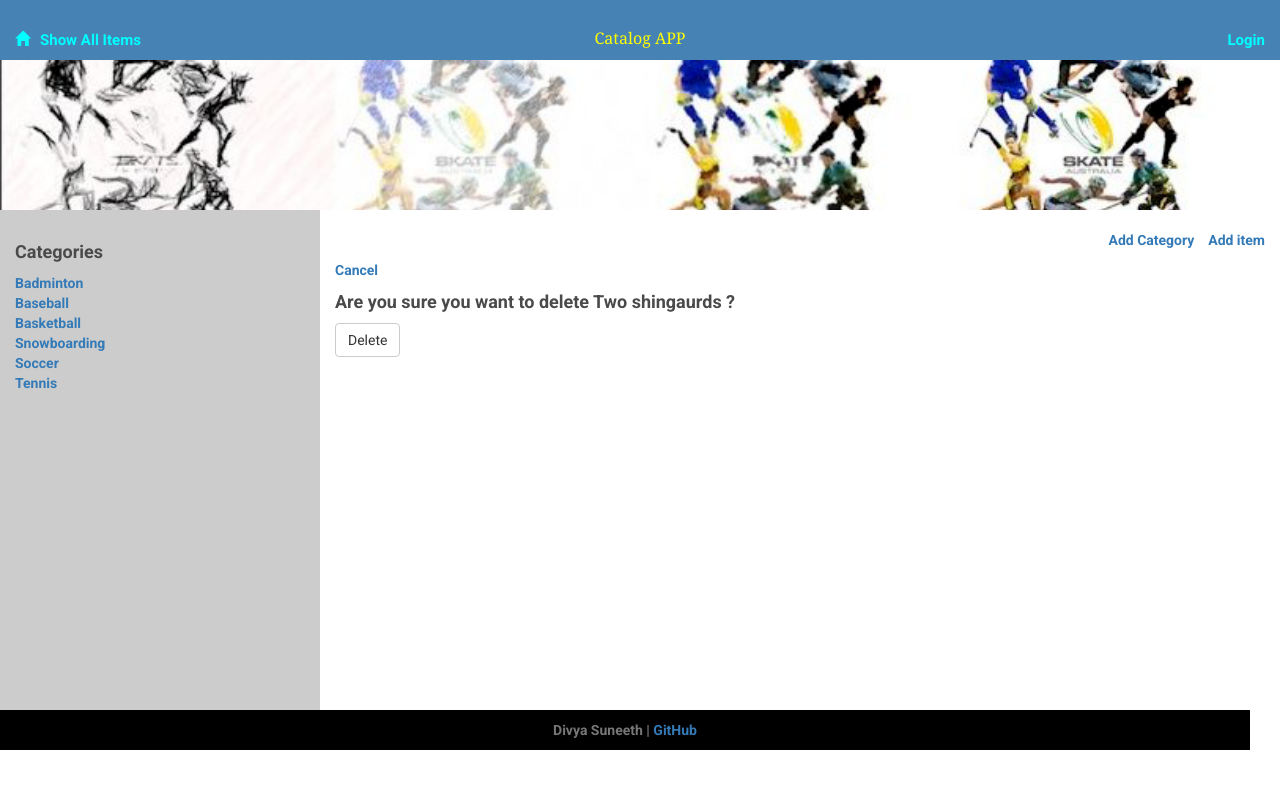
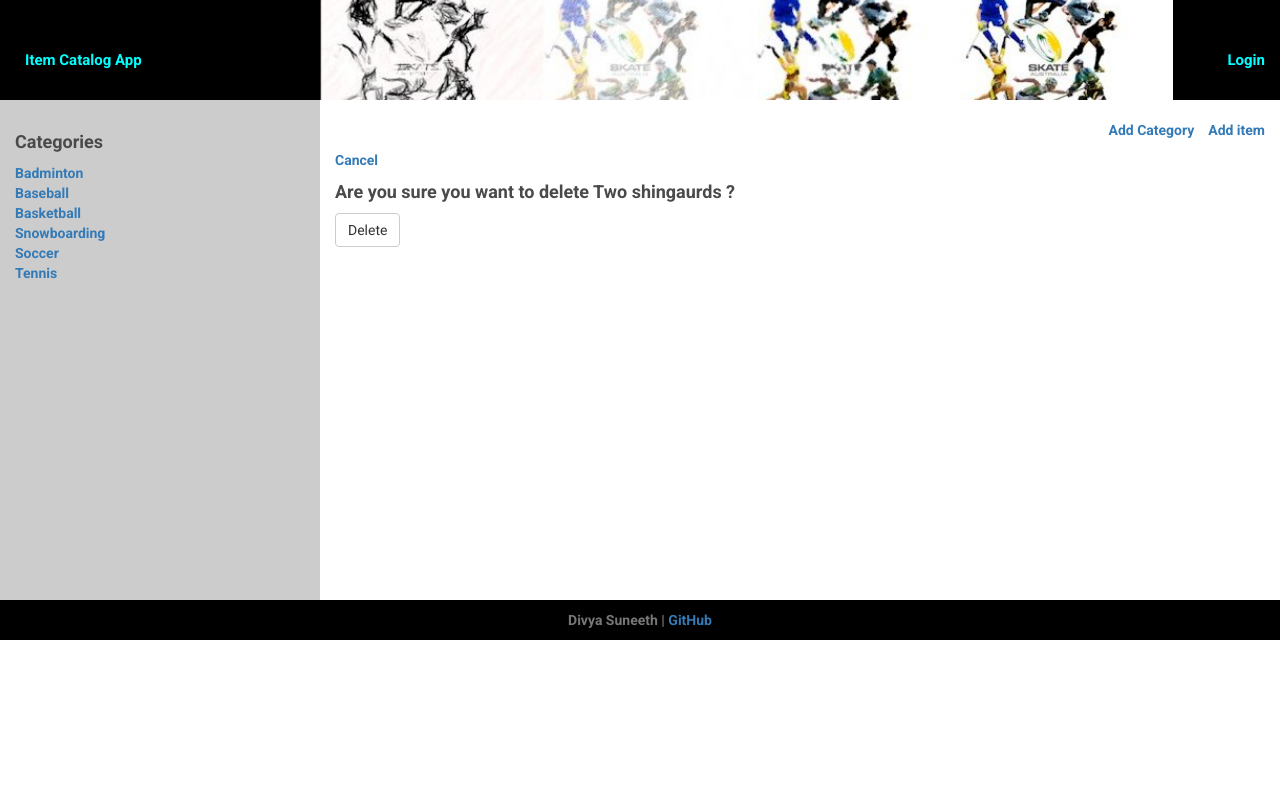
Before and after one commit to divyasuneeth/CatalogAPI, a Flask app: page /catalog/1/delete in a window 1280 px wide. Run offline with Flask 2, Linux system fonts and the light colour scheme; data comes from the database, SQL or seed files in the repository; some libraries are stand-ins or nearby versions.

Commit message:
code to fix header css

```diff
--- a/application.py
+++ b/application.py
@@ -188,8 +188,8 @@ def catalogJSON():
 @app.route('/')
 def showlistItems():
     items = session.query(ListItems).order_by(desc(ListItems.id))
-    if 'username' not in login_session:
-         return render_template('lists.html', categories = categories,items=items)
+    #if 'username' not in login_session:
+        # return render_template('lists.html', categories = categories,items=items)
 
     return render_template('list_private.html', categories = categories,items=items)
 
--- a/static/style1_27.css
+++ b/static/style_1.css
@@ -6,15 +6,15 @@
 body {
   font-family: Arial, Helvetica, sans-serif;
 }
+.menu{margin-top:50px;}
 .top-menu {
-	padding-top: 30px;
-	padding-bottom: 30px;
-	background-color: steelblue;
+
+	background-color: black;
 }
 .top-menu p {
 	margin-bottom: 0;
 	line-height: 16px;
-	color: yellow;
+
 }
 .top-menu a {
 	margin-bottom: 0;
@@ -30,8 +30,8 @@ body {
 	padding-top: 10px;
 }
 .header{
-	font-size: 16px;
-	font-weight: bold;
+	padding: 0px;
+	margin: 0px;
 }
 h4 {
 	font-size: 18px;
@@ -72,15 +72,13 @@ color:red;}
 /* Style the footer */
 #footer
 {
-  width: 100%;
-  display: inline-block;
   padding: 10px;
 	text-align: center;
 	background-color: black;
 	color: white;
 }
 .banner {
-	height: 150px;
+	height: 100px;
 	background: url("/static/SAbanner.png");
 	background-position: right;
 	background-repeat: no-repeat;
--- a/templates/main.html
+++ b/templates/main.html
@@ -3,18 +3,22 @@
 	<head>
 		<link href='http://fonts.googleapis.com/css?family=Roboto:400,300,700' rel='stylesheet' type='text/css'>
 		<link rel="stylesheet" href="//netdna.bootstrapcdn.com/bootstrap/3.1.1/css/bootstrap.min.css">
-		<link rel=stylesheet type=text/css href="{{ url_for('static', filename='style1_27.css') }}"></head>
+		<link rel=stylesheet type=text/css href="{{ url_for('static', filename='style_1.css') }}"></head>
 	<body>
-		<div class="top-menu">
-			<div class="col-xs-3">
+
+		<!--<div class="banner"></div>-->
+
+		<div class="container-fluid">
+			<div class="row top-menu">
+				<div class="col-xs-3 menu">
 					<a href="{{url_for('showlistItems')}}">
-					<span class="glyphicon glyphicon-home" aria-hidden="true"></span>Show All Items
+						<span class="glyphicon" aria-hidden="true"></span>Item Catalog App
 					</a>
 				</div>
-			<div class="col-xs-6 text-center header">
-				<p>Catalog APP</p>
+				<div class="col-xs-8 banner">
+
 				</div>
-			<div class="col-xs-3 text-right">
+				<div class="col-xs-1 text-right menu">
 					{%if 'username' not in session %}
 				<a href="{{url_for('showLogin')}}">Login </a>
 				{% else %}
@@ -23,9 +27,6 @@
 
 				</div>
 			</div>
-		<div class="banner"></div>
-
-		<div class="container-fluid">
 		  <div class="row">
 		    <div id="nav" class="col-xs-3">
 					<h4>Categories</h4>
@@ -62,7 +63,7 @@
 			<div id="footer" class="row">
 			       <span class="text-muted">
 			         Divya Suneeth |
-			         <a href="#">GitHub</a>
+			         <a href="https://github.com/divyasuneeth/catalog">GitHub</a>
 			       </span>
 			</div>
 		</div>
```
Lines whose indentation alone changed are shown as unchanged.
